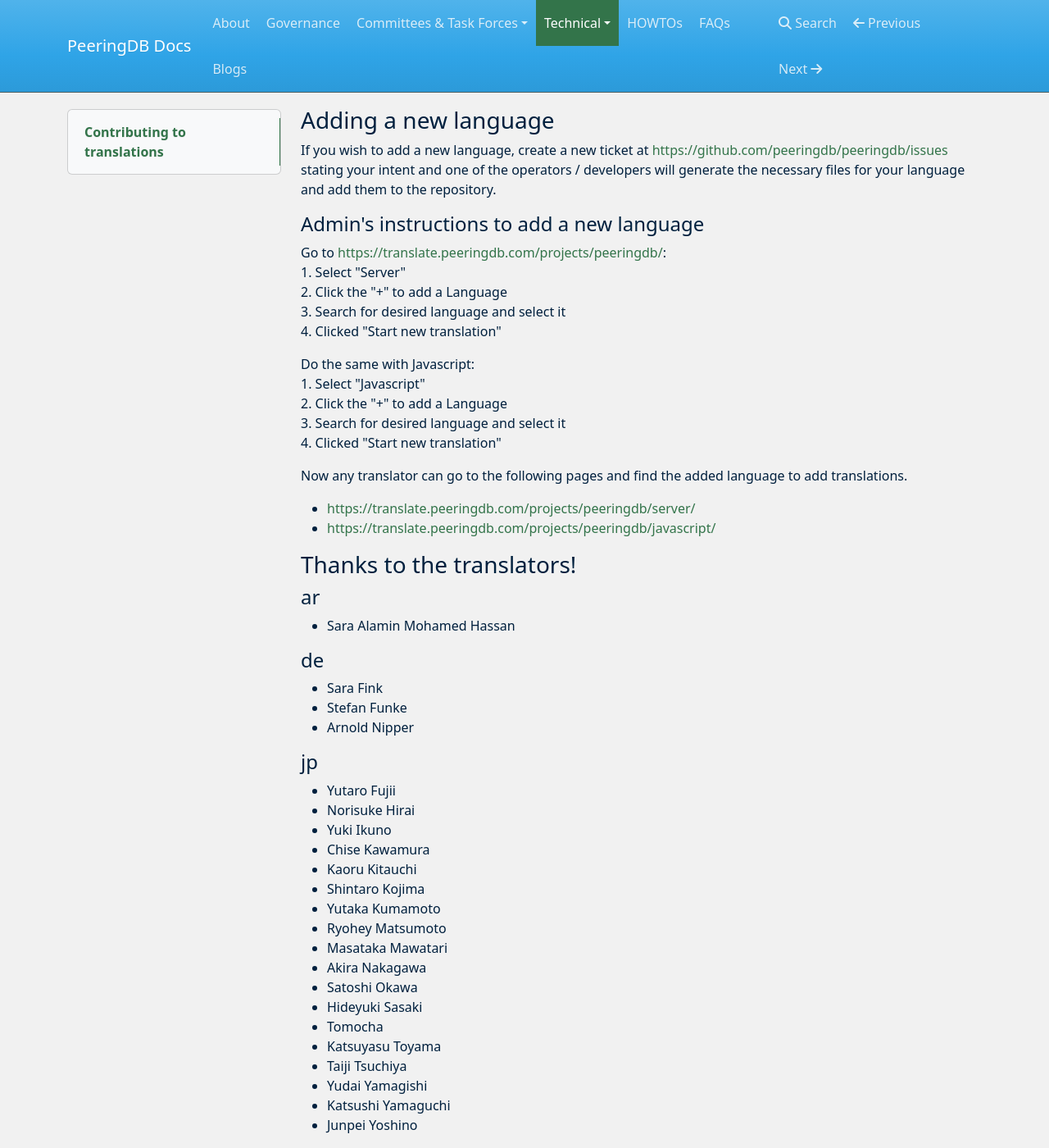
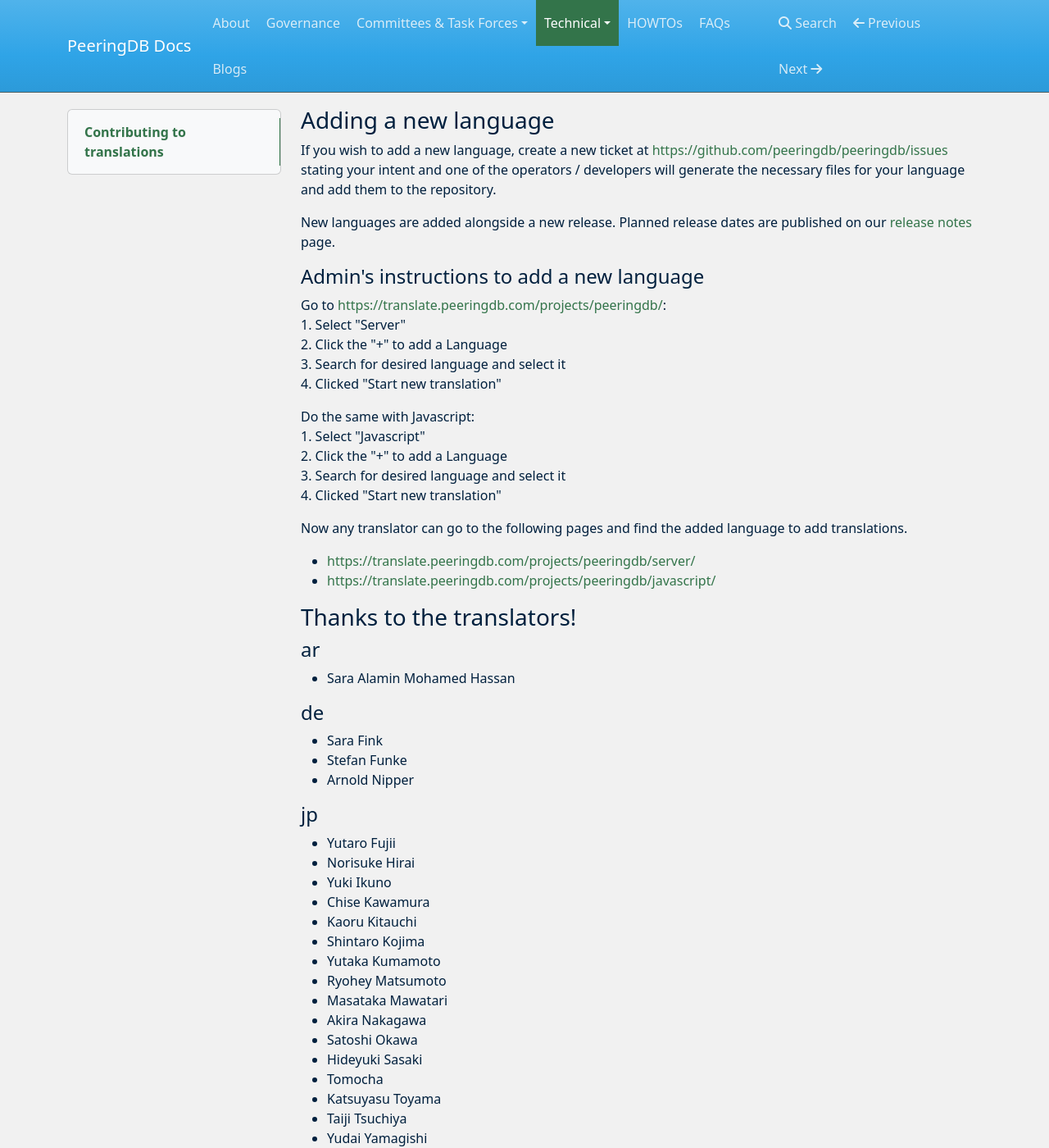
Before and after one commit to peeringdb/docs, an MkDocs documentation site: the page built from docs/translation.md, in a window 1280 px wide and 1400 px high, scrolled down 512 px. Shown: the whole window at 82% size. Built offline with MkDocs 1.6.1, drawn with Linux system fonts in a browser that asks for light colours; nearby versions of some CDN libraries; some of the changed lines change nothing that is shown.

Commit message:
Update translation.md (#384)
Added Saulius Jeraminas and clarification language for adding new translations

```diff
--- a/docs/translation.md
+++ b/docs/translation.md
@@ -21,6 +21,8 @@
 ### Adding a new language
 
 If you wish to add a new language, create a new ticket at <https://github.com/peeringdb/peeringdb/issues> stating your intent and one of the operators / developers will generate the necessary files for your language and add them to the repository.
+
+New languages are added alongside a new release. Planned release dates are published on our [release notes](https://docs.peeringdb.com/release_notes/) page.
 
 #### Admin's instructions to add a new language
 
@@ -75,6 +77,9 @@
 - Katsushi Yamaguchi
 - Junpei Yoshino
 
+### lt
+- Saulius Jeraminas
+
 #### pt
 
 - Ligio Gomes (NTT Communications)
```
